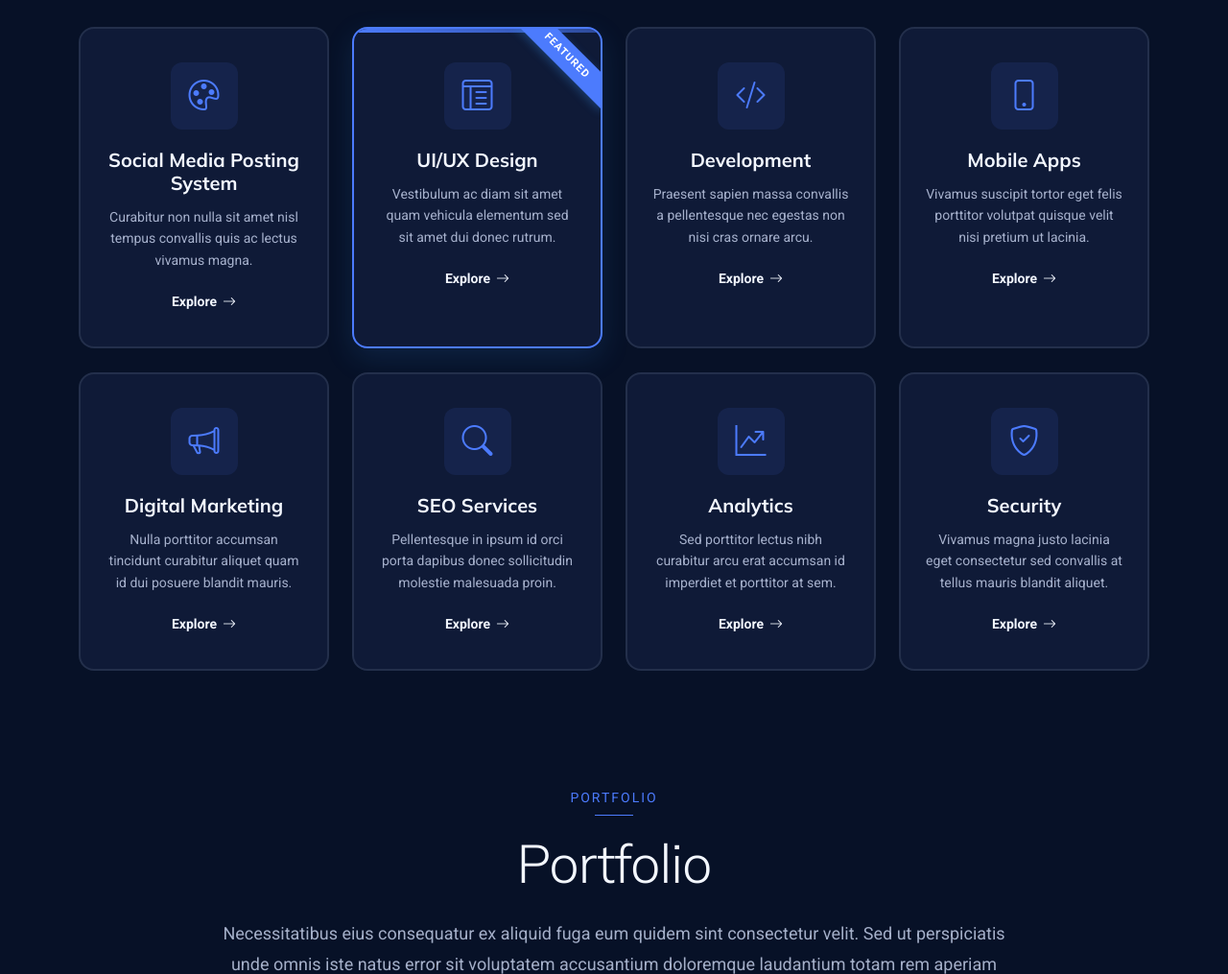
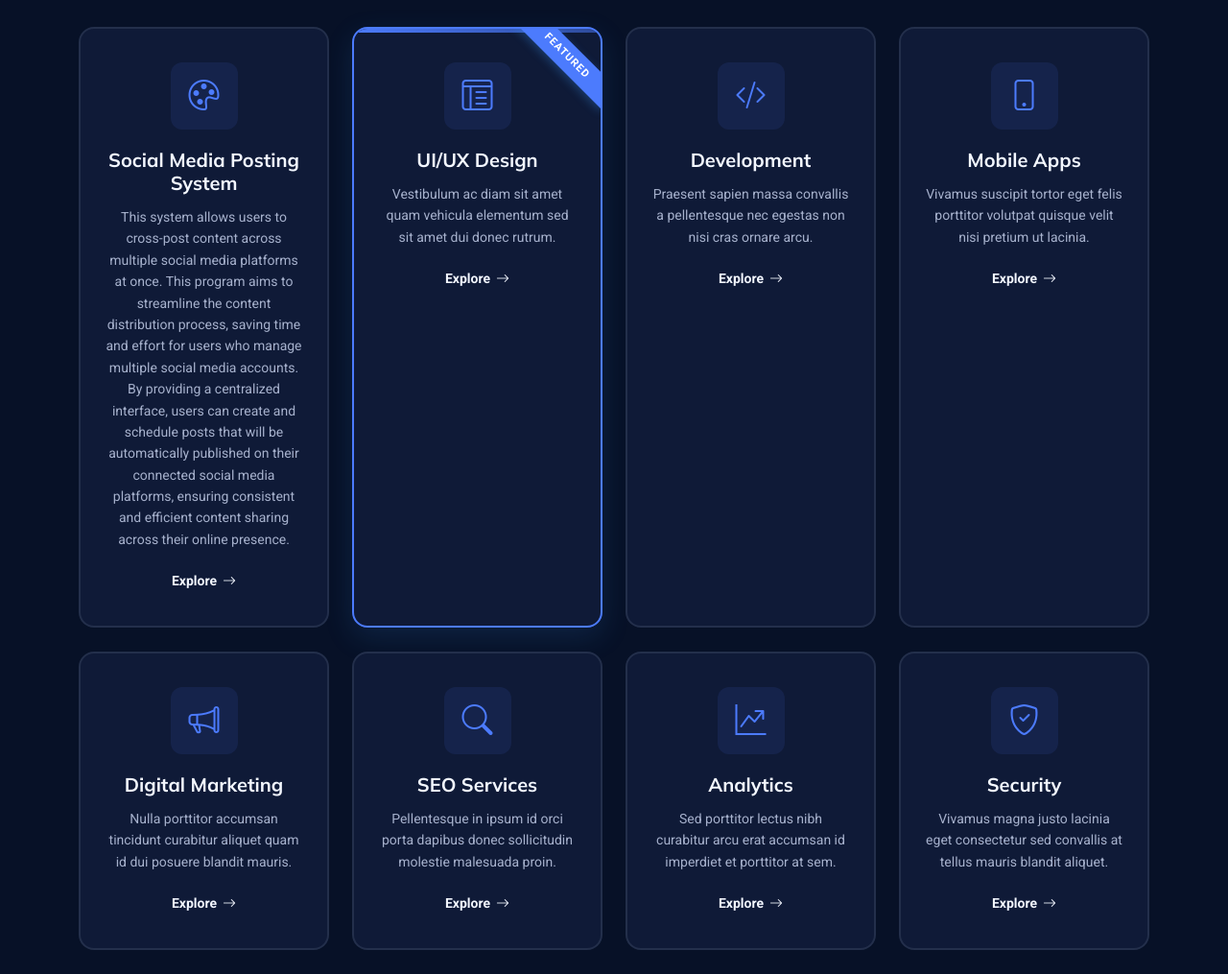
Before and after one commit to mattyditlhake/my_portfolio, a plain HTML site: page index.html in a window 1280 px wide. Shown: the part 5823-6838 px from the top of the page at 96% size. Drawn offline with Linux system fonts and the light colour scheme.

Commit message:
Project one

```diff
--- a/index.html
+++ b/index.html
@@ -23,13 +23,6 @@
   <!-- Main CSS File -->
   <link href="assets/css/main.css" rel="stylesheet">
 
-  <!-- =======================================================
-  * Template Name: Craftivo
-  * Template URL: https://bootstrapmade.com/craftivo-bootstrap-portfolio-template/
-  * Updated: Oct 04 2025 with Bootstrap v5.3.8
-  * Author: BootstrapMade.com
-  * License: https://bootstrapmade.com/license/
-  ======================================================== -->
 </head>
 
 <body class="index-page">
@@ -568,7 +561,7 @@
                 <i class="bi bi-palette"></i>
               </div>
               <h4>Social Media Posting System</h4>
-              <p>Curabitur non nulla sit amet nisl tempus convallis quis ac lectus vivamus magna.</p>
+              <p>This system allows users to cross-post content across multiple social media platforms at once. This program aims to streamline the content distribution process, saving time and effort for users who manage multiple social media accounts. By providing a centralized interface, users can create and schedule posts that will be automatically published on their connected social media platforms, ensuring consistent and efficient content sharing across their online presence.</p>
               <a href="service-details.html" class="read-more">
                 <span>Explore</span>
                 <i class="bi bi-arrow-right"></i>
```
